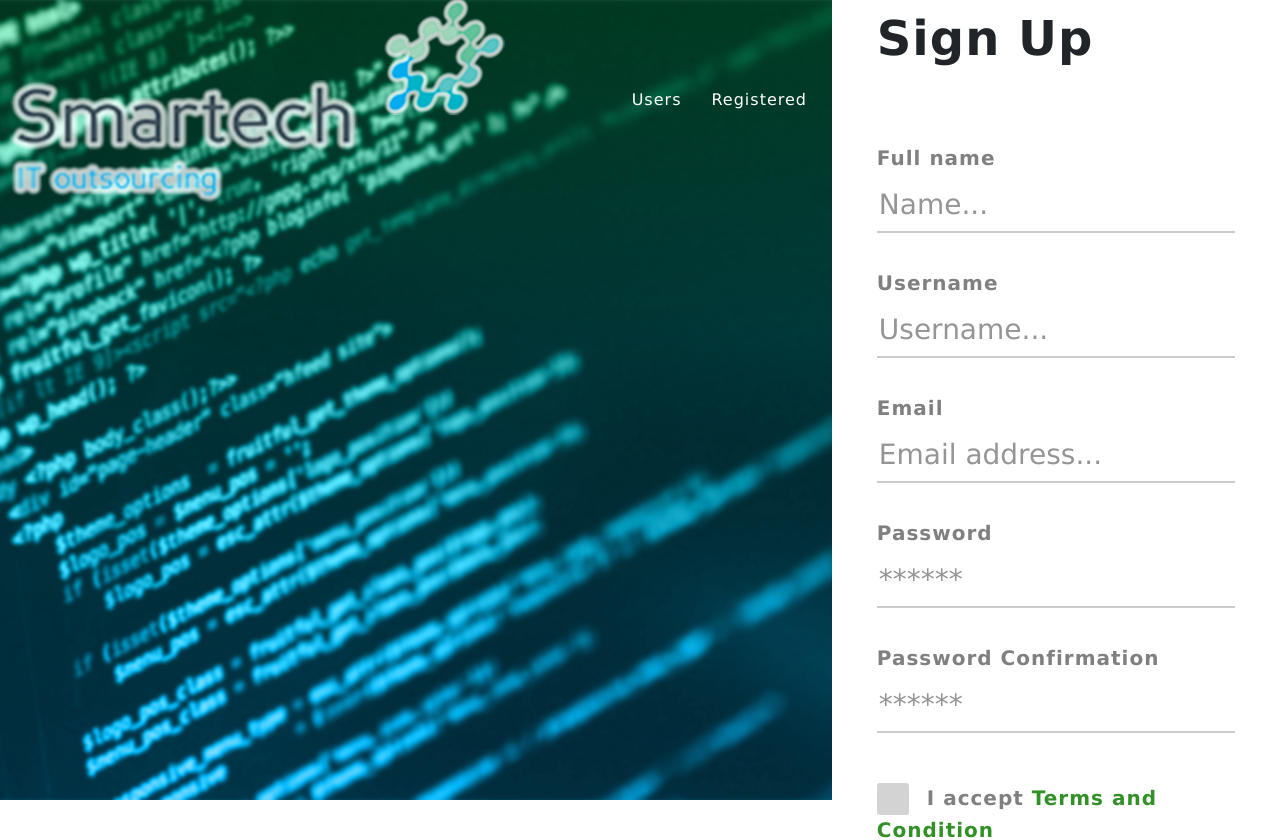
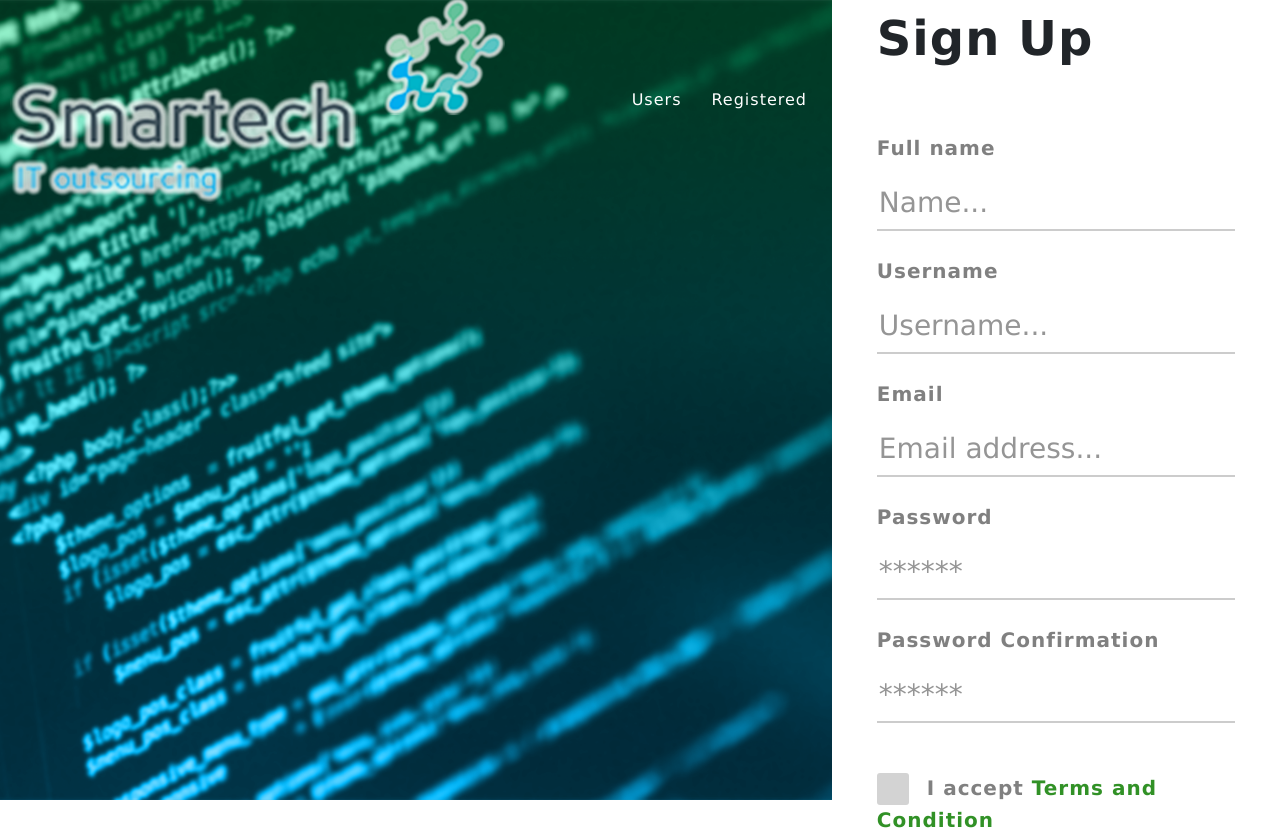
Before and after one commit to JohnnyB2711/vue, a Vue app: page / in a window 1280 px wide. Shown: the top 840 px of the page. Built offline with nearby package versions, Linux system fonts and the light colour scheme; no server answers; what vue-flag-icon would draw is missing.

Commit message:
Object.assign

```diff
--- a/public/index.html
+++ b/public/index.html
@@ -2,6 +2,7 @@
 <html lang="en">
 <head>
   <meta charset="utf-8">
+  <meta name="Description" content="Smartech">
   <meta http-equiv="X-UA-Compatible" content="IE=edge">
   <meta name="viewport" content="width=device-width,initial-scale=1.0">
   <link rel="icon" href="<%= BASE_URL %>favicon.ico">
--- a/src/assets/styles/style.scss
+++ b/src/assets/styles/style.scss
@@ -100,11 +100,7 @@ header{
 
   .pole_registr{
     width: 100%;
-    margin-top: 35px;
-    #text{
-      top:10px;
-      margin-top: 10px;
-    }
+    margin-top: 25px;
 
     input{
       &.error {
@@ -150,26 +146,7 @@ header{
   display: block;
   margin-top:10px;
 }
-label{
-  @include transform(20px, 50px 0 0 0);
-  font-weight:bold;
-  #green_text{
-    color:$color_lightgreen;
-  }
-  .checkbox {
-    display: none;
-  }
-  .checkbox-custom {
-    width: 32px;
-    height: 32px;
-    position: relative;
-    margin:0 10px 0  0;
-    vertical-align: middle;
-    border-radius: 3px;
-    cursor: pointer;
-    background:lightgrey;
-  }
-}
+
 .checkbox-custom, label {
   display: inline-block;
   border: none !important;
@@ -189,6 +166,25 @@ label{
 .footer{
   display: flex;
   flex-direction: column;
+  label{
+    @include transform(20px, 50px 0 0 0);
+    #green_text{
+      color:$color_lightgreen;
+    }
+    .checkbox {
+      display: none;
+    }
+    .checkbox-custom {
+      width: 32px;
+      height: 32px;
+      position: relative;
+      margin:0 10px 0  0;
+      vertical-align: middle;
+      border-radius: 3px;
+      cursor: pointer;
+      background:lightgrey;
+    }
+  }
   & .invalid{
     margin-top: 90px !important;
   }
@@ -225,5 +221,5 @@ input[type=submit]:focus{
 }
 .menu .col{
   text-decoration: none;
-  color: white;
+  color:white;
 }
--- a/src/components/Form.vue
+++ b/src/components/Form.vue
@@ -4,89 +4,88 @@
             <h2>{{$t('title')}}</h2>
             <span class="invalid" v-if="error_message">{{$t('msg.invalid_message')}}</span>
             <span class="invalid success_massage" v-if="success_message">{{$t('msg.success_message')}}</span>
-
-
-            <form class="block_pole_registr" id="form" @submit.prevent="submit">
+            <form class="block_pole_registr" @submit.prevent="submit">
                 <div class="pole_registr">
-                    <span class="text">{{$t('header1')}}</span>
+                    <label for="input_name" class="text">{{$t('header1')}}</label>
                     <span class="pole_registr_flex">
-                            <input type="text" :placeholder="$t('placeholder1')" v-model="name"
-                                   @blur="$v.name.$touch()">
-                            <div class="invalid" v-if="$v.name.$error">
-                                <template v-if="!$v.name.required">{{$t('msg.null_message')}}</template>
-                                <template v-else-if="!$v.name.alpha">
+                            <input type="text" id="input_name" :placeholder="$t('placeholder1')" v-model="form.name"
+                                   @blur="$v.form.name.$touch()">
+                            <div class="invalid" v-if="$v.form.name.$error">
+                                <template v-if="!$v.form.name.required">{{$t('msg.null_message')}}</template>
+                                <template v-else-if="!$v.form.name.alpha">
                                     {{$t('msg.type_message')}}
                                 </template>
                             </div>
                         </span>
                 </div>
                 <div class="pole_registr">
-                    <span class="text">{{$t('header2')}}</span>
+                    <label for="input_username" class="text">{{$t('header2')}}</label>
                     <span class="pole_registr_flex mistakes">
-                            <input type="text" :placeholder="$t('placeholder2')" v-model="username"
-                                   @blur="$v.username.$touch()">
-                            <div class="invalid" v-if="$v.username.$error">
-                                <template v-if="!$v.username.required">{{$t('msg.null_message')}}</template>
-                                <template v-else-if="!$v.username.alpha">{{$t('msg.type_message')}}</template>
+                            <input type="text" id="input_username" :placeholder="$t('placeholder2')"
+                                   v-model="form.username"
+                                   @blur="$v.form.username.$touch()">
+                            <div class="invalid" v-if="$v.form.username.$error">
+                                <template v-if="!$v.form.username.required">{{$t('msg.null_message')}}</template>
+                                <template v-else-if="!$v.form.username.alpha">{{$t('msg.type_message')}}</template>
                             </div>
                         </span>
                 </div>
                 <div class="pole_registr">
-                    <span class="text">{{$t('header3')}}</span>
+                    <label for='input_email' class="text">{{$t('header3')}}</label>
                     <span class="pole_registr_flex mistakes">
-                            <input type="text" :placeholder="$t('placeholder3')" v-model="email"
-                                   @blur="$v.email.$touch()">
-                            <div class="invalid" v-if="$v.email.$error">
-                                <template v-if="!$v.email.required">
+                            <input type="text" id="input_email" :placeholder="$t('placeholder3')" v-model="form.email"
+                                   @blur="$v.form.email.$touch()">
+                            <div class="invalid" v-if="$v.form.email.$error">
+                                <template v-if="!$v.form.email.required">
                                     {{$t('msg.null_message')}}
                                 </template>
-                                <template v-else-if="!$v.email.email">
+                                <template v-else-if="!$v.form.email.email">
                                      {{$t('msg.email_message')}}
                                 </template>
                             </div>
                         </span>
                 </div>
                 <div class="pole_registr">
-                    <span class="text">{{$t('header4')}}</span>
+                    <label for="input_password" class="text">{{$t('header4')}}</label>
                     <span class="pole_registr_flex mistakes">
-                            <input type="password" placeholder="******" v-model="password"
-                                   @blur="$v.password.$touch()">
-                            <div class="invalid" v-if="$v.password.$error">
-                                <template v-if="!$v.password.required">
+                            <input id="input_password" type="password" placeholder="******" v-model="form.password"
+                                   @blur="$v.form.password.$touch()">
+                            <div class="invalid" v-if="$v.form.password.$error">
+                                <template v-if="!$v.form.password.required">
                                     {{$t('msg.null_message')}}
                                 </template>
-                                <template v-else-if="!$v.password.minLength">
-                                    {{$t('msg.length_message1') + $v.password.$params.minLength.min + $t('msg.length_message2')}}
+                                <template v-else-if="!$v.form.password.minLength">
+                                    {{$t('msg.length_message1') + $v.form.password.$params.minLength.min + $t('msg.length_message2')}}
                                 </template>
                             </div>
                         </span>
                 </div>
                 <div class="pole_registr">
-                    <span class="text">{{$t('header5')}}</span>
+                    <label for="input_secpassword" class="text">{{$t('header5')}}</label>
                     <span class="pole_registr_flex mistakes">
-                            <input type="password" placeholder="******" v-model="second_password"
-                                   @blur="$v.second_password.$touch()">
-                             <div class="invalid" v-if="$v.second_password.$error">
-                                <template v-if="!$v.second_password.required">
+                            <input id="input_secpassword" type="password" placeholder="******"
+                                   v-model="form.second_password"
+                                   @blur="$v.form.second_password.$touch()">
+                             <div class="invalid" v-if="$v.form.second_password.$error">
+                                <template v-if="!$v.form.second_password.required">
                                     {{$t('msg.null_message')}}
                                 </template>
-                                <template v-else-if="!$v.second_password.sameAs">
+                                <template v-else-if="!$v.form.second_password.sameAs">
                                      {{$t('msg.password_message')}}
                                 </template>
                             </div>
                         </span>
                 </div>
-
                 <div class="footer mistakes">
                     <label>
-                        <input class="checkbox" type="checkbox" name="checkbox-test" v-model="checkbox"
-                               @change="$v.checkbox.$touch()">
+                        <input class="checkbox" type="checkbox" name="checkbox-test" v-model="form.checkbox"
+                               @change="$v.form.checkbox.$touch()">
 
                         <span class="checkbox-custom"></span>
                         <span> {{$t('accept1')}}<span id="green_text">{{$t('accept2')}}</span></span>
                     </label>
-                    <div class="invalid" v-if="$v.checkbox.$error">
-                        <template v-if="!$v.checkbox.sameAs">{{$t('msg.accept_message')}}</template>
+                    <div class="invalid" v-if="$v.form.checkbox.$error">
+                        <template v-if="!$v.form.checkbox.sameAs">{{$t('msg.accept_message')}}</template>
                     </div>
                     <input type="submit" :value="$t('button')" v-on:click="show = !show">
                     <transition v-if="show">
@@ -103,16 +102,19 @@
     import axios from 'axios';
     import Registration from "../layouts/Registration";
     import LanguageButton from "./LanguageButton";
+
     export default {
         components: {LanguageButton, Registration},
         data() {
             return {
-                name: null,
-                username: null,
-                email: null,
-                password: null,
-                second_password: null,
-                checkbox: null,
+                form: {
+                    name: '',
+                    username: '',
+                    email: '',
+                    password: '',
+                    second_password: '',
+                    checkbox: false
+                },
                 show: false,
                 success_message: false,
                 error_message: false
@@ -120,6 +122,7 @@
         },
         validations() {
             return {
+                form: {
                     name: {
                         required,
                         alpha
@@ -144,9 +147,10 @@
                         sameAs: sameAs(() => true)
                     }
                 }
+            }
         },
         methods: {
-            async submit(event) {
+            async submit() {
                 this.$v.$touch();
                 setTimeout(() => {
                     this.show = false
@@ -155,21 +159,28 @@
                     try {
                         var response = await axios.post("https://trainee.smartru.com/api/application",
                             {
-                            "full_name": this.name,
-                            "username": this.username,
-                            "email": this.email,
-                            "password": this.password,
-                            "password_confirmation": this.second_password
+                                "full_name": this.form.name,
+                                "username": this.form.username,
+                                "email": this.form.email,
+                                "password": this.form.password,
+                                "password_confirmation": this.form.second_password
                             }
                         )
-            //this.$v.reset();
-                        //event.target.clear()
-                        event.target.reset();
                         this.success_message = true;
                         this.$store.commit('ADD_ITEMS', response.data);
+                        setTimeout(() => {
+                            //this.success_message = false;
+                            Object.assign( ...this.data.form, this.$options.data.call(this));
+                            //Object.assign(this.$data, this.$options.data.call(this));
+                            //Object.assign(текущее значение,начальное );
+                            //this.name=null, this.username=null, this.email=null, this.password=null, this.second_password=null,this.checkbox=null
+                            this.$v.$reset();
+                        }, 500)
                     } catch (e) {
                         this.error_message = true;
                     }
+
+
                 }
             }
         }
```
Lines whose indentation alone changed are shown as unchanged.
